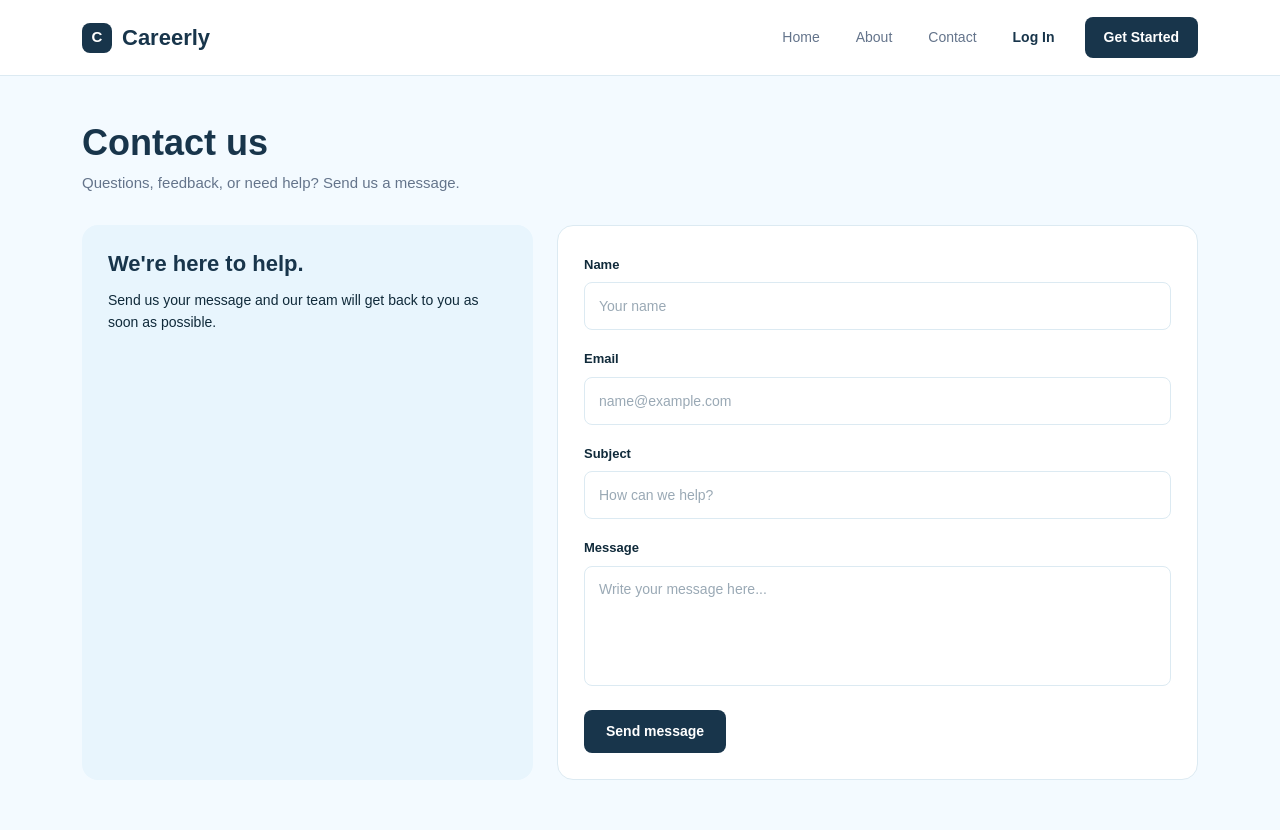
After one commit to wejhatim-tech/Careerly, a Django app: page /contact in a window 1280 px wide. The commit adds this page. Run offline with Django 5.2, Linux system fonts and the light colour scheme.

Commit message:
Add contact page with validation

```diff
--- /dev/null
+++ b/careerly_app/static/css/contact.css
@@ -0,0 +1,74 @@
+
+.contact-page {
+    background-color: var(--background);
+    min-height: calc(100vh - 76px);
+    padding: 45px 0 50px;
+}
+
+.contact-title {
+    color: var(--primary);
+    font-size: 36px;
+    font-weight: 700;
+    margin-bottom: 8px;
+}
+
+.contact-subtitle {
+    color: var(--muted);
+    font-size: 15px;
+    margin-bottom: 30px;
+}
+
+.help-box {
+    height: 100%;
+    background-color: #E8F5FD;
+    border-radius: 16px;
+    padding: 26px;
+}
+
+.help-box h3 {
+    color: var(--primary);
+    font-size: 22px;
+    font-weight: 700;
+    margin-bottom: 12px;
+}
+
+.help-box p {
+    color: var(--text);
+    font-size: 14px;
+    line-height: 1.6;
+    margin-bottom: 0;
+}
+
+.contact-card {
+    background-color: var(--white);
+    border: 1px solid var(--border);
+    border-radius: 16px;
+    padding: 26px;
+}
+
+.contact-textarea {
+    height: 120px;
+    padding: 12px 14px;
+    resize: none;
+}
+
+.send-btn {
+    background-color: var(--primary);
+    color: var(--white);
+    border: none;
+    border-radius: 8px;
+    padding: 11px 22px;
+    font-size: 14px;
+    font-weight: 600;
+}
+
+.send-btn:hover {
+    background-color: var(--secondary);
+    color: var(--white);
+}
+
+.alert-success {
+    font-size: 13px;
+    border-radius: 8px;
+    padding: 10px 14px;
+}
--- a/careerly_app/static/css/style.css
+++ b/careerly_app/static/css/style.css
@@ -344,3 +344,18 @@ body {
         font-size: 28px;
     }
 }
+/* توسيط محتوى صفحات Register و Login */
+.register-info,
+.login-info {
+    justify-content: center;
+}
+
+.register-form-container,
+.login-form-container {
+    max-width: 480px;
+}
+
+.register-info h1,
+.login-info h1 {
+    font-size: 38px;
+}
--- /dev/null
+++ b/careerly_app/templates/contact.html
@@ -0,0 +1,77 @@
+{% load static %}
+<!DOCTYPE html>
+<html lang="en">
+<head>
+    <meta charset="UTF-8">
+    <meta name="viewport" content="width=device-width, initial-scale=1.0">
+    <title>Contact | Careerly</title>
+
+    <link href="https://cdn.jsdelivr.net/npm/bootstrap@5.3.3/dist/css/bootstrap.min.css" rel="stylesheet">
+    <link rel="stylesheet" href="{% static 'css/style.css' %}">
+    <link rel="stylesheet" href="{% static 'css/navbar.css' %}">
+    <link rel="stylesheet" href="{% static 'css/landing.css' %}">
+    <link rel="stylesheet" href="{% static 'css/about.css' %}">
+    <link rel="stylesheet" href="{% static 'css/contact.css' %}">
+</head>
+
+<body>
+    {% include 'partials/public_nav.html' %}
+
+    <main class="contact-page">
+        <div class="container">
+
+            <h1 class="contact-title">Contact us</h1>
+            <p class="contact-subtitle">Questions, feedback, or need help? Send us a message.</p>
+
+            <div class="row g-4">
+                <div class="col-lg-5">
+                    <div class="help-box">
+                        <h3>We're here to help.</h3>
+                        <p>Send us your message and our team will get back to you as soon as possible.</p>
+                    </div>
+                </div>
+
+                <div class="col-lg-7">
+                    <div class="contact-card">
+
+                        {% if messages %}
+                            {% for message in messages %}
+                                <div class="alert {% if message.tags == 'success' %}alert-success{% else %}alert-danger{% endif %}">{{ message }}</div>
+                            {% endfor %}
+                        {% endif %}
+
+                        <form action="/contact" method="POST">
+                            {% csrf_token %}
+
+                            <div class="mb-3">
+                                <label class="form-label">Name</label>
+                                <input type="text" name="name" class="form-control careerly-input" placeholder="Your name" value="{{ request.session.contact_name }}">
+                            </div>
+
+                            <div class="mb-3">
+                                <label class="form-label">Email</label>
+                                <input type="email" name="email" class="form-control careerly-input" placeholder="name@example.com" value="{{ request.session.contact_email }}">
+                            </div>
+
+                            <div class="mb-3">
+                                <label class="form-label">Subject</label>
+                                <input type="text" name="subject" class="form-control careerly-input" placeholder="How can we help?" value="{{ request.session.contact_subject }}">
+                            </div>
+
+                            <div class="mb-4">
+                                <label class="form-label">Message</label>
+                                <textarea name="message" class="form-control careerly-input contact-textarea" placeholder="Write your message here...">{{ request.session.contact_message }}</textarea>
+                            </div>
+
+                            <button type="submit" class="btn send-btn">Send message</button>
+                        </form>
+                    </div>
+                </div>
+            </div>
+
+        </div>
+    </main>
+
+    <script src="https://cdn.jsdelivr.net/npm/bootstrap@5.3.3/dist/js/bootstrap.bundle.min.js"></script>
+</body>
+</html>
--- a/careerly_app/urls.py
+++ b/careerly_app/urls.py
@@ -6,4 +6,5 @@ urlpatterns = [
     path('register', views.register),
     path('login', views.login),
     path('about', views.about),
+    path('contact', views.contact),
 ]
--- a/careerly_app/views.py
+++ b/careerly_app/views.py
@@ -50,3 +50,30 @@ def login(request):
         return redirect('/dashboard')
 
     return render(request, 'login.html')
+
+def contact(request):
+    if request.method == 'POST':
+        errors = models.ContactMessage.objects.contact_validation(request.POST)
+        if errors:
+            for value in errors.values():
+                messages.error(request, value)
+            # منحفظ اللي كتبه لحتى ما يرجع يكتبه
+            request.session['contact_name'] = request.POST['name']
+            request.session['contact_email'] = request.POST['email']
+            request.session['contact_subject'] = request.POST['subject']
+            request.session['contact_message'] = request.POST['message']
+            return redirect('/contact')
+
+        models.ContactMessage.objects.create(
+            name=request.POST['name'],
+            email=request.POST['email'],
+            subject=request.POST['subject'],
+            message=request.POST['message'],
+        )
+        # منمسح البيانات المحفوظة بعد النجاح
+        for key in ['contact_name', 'contact_email', 'contact_subject', 'contact_message']:
+            request.session.pop(key, None)
+        messages.success(request, 'Your message has been sent successfully!')
+        return redirect('/contact')
+
+    return render(request, 'contact.html')
```
Also changed, not shown: careerly_app/static/css/about.css (+16 -16 lines), careerly_app/static/css/landing.css (+44 -46 lines).
